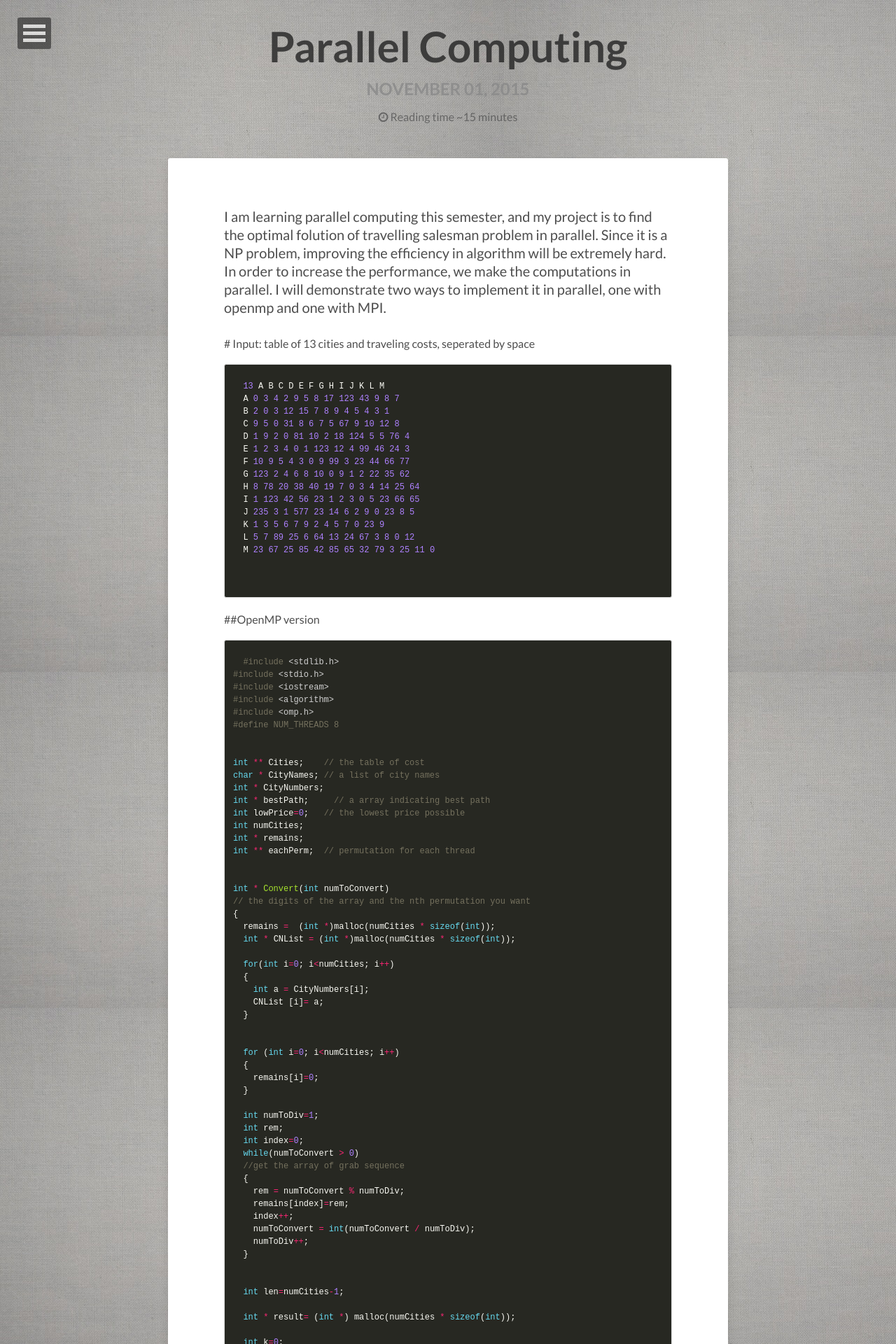
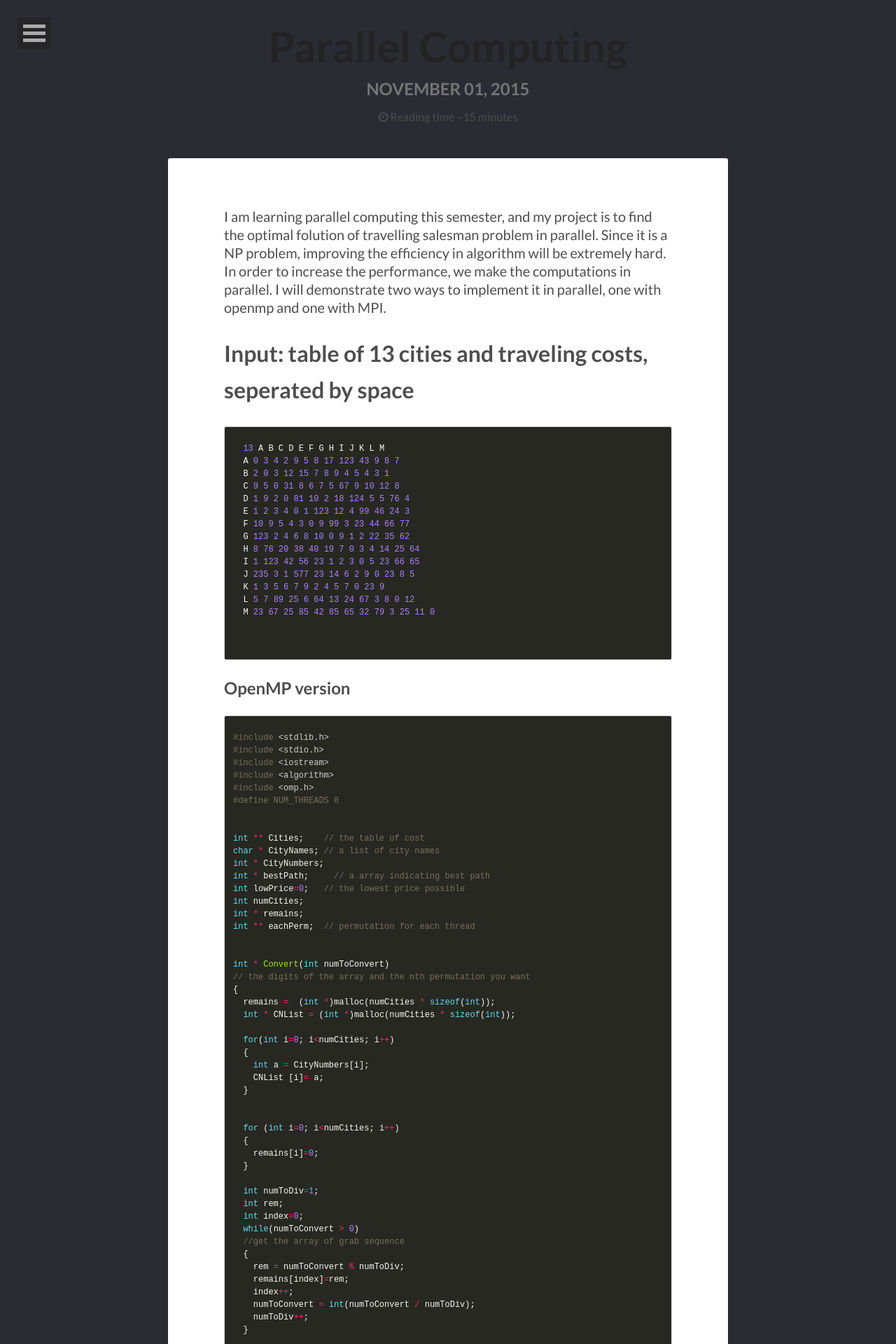
Before and after one commit to botingli/botingli.github.io, a Jekyll site: the page built from _posts/2015-11-01-sample-post.md, in a window 1280 px wide. Shown: the top 1920 px of the page at 70% size. Built offline with Jekyll 4.4.1, drawn with Linux system fonts in a browser that asks for light colours; nearby versions of some CDN libraries; comment, search, counter and statistics services are not loaded.

Commit message:
correct some posts

```diff
--- a/_posts/2015-11-01-sample-post.md
+++ b/_posts/2015-11-01-sample-post.md
@@ -5,12 +5,12 @@ description: "parallel computing project"
 modified: 2015-11-01
 tags: [C, Parallel Computing, Code, Class]
 image:
-  background: grayCanvas.jpg
+  background: darkGray.jpg
 ---
   I am learning parallel computing this semester, and my project is to find the optimal folution of travelling
   salesman problem in parallel. Since it is a NP problem, improving the efficiency in algorithm will be extremely hard. In order to increase the performance, we make the computations in parallel. I will demonstrate two ways to implement it in parallel, one with openmp and one with MPI.
 
-  # Input: table of 13 cities and traveling costs, seperated by space
+# Input: table of 13 cities and traveling costs, seperated by space
 
   {% highlight c %}
   13 A B C D E F G H I J K L M
@@ -30,11 +30,11 @@ image:
 
   {% endhighlight %}
 
-  ##OpenMP version
+## OpenMP version
 
   {% highlight c %}
 
-  #include <stdlib.h>
+#include <stdlib.h>
 #include <stdio.h>
 #include <iostream>
 #include <algorithm>
```
Also changed, not shown: other parts of _posts/2015-11-01-sample-post.md (+2 -1 lines), _posts/2015-08-27-first-post.md (+3 -3 lines), _posts/2015-10-13-background-image.md (+1 -1 lines).
